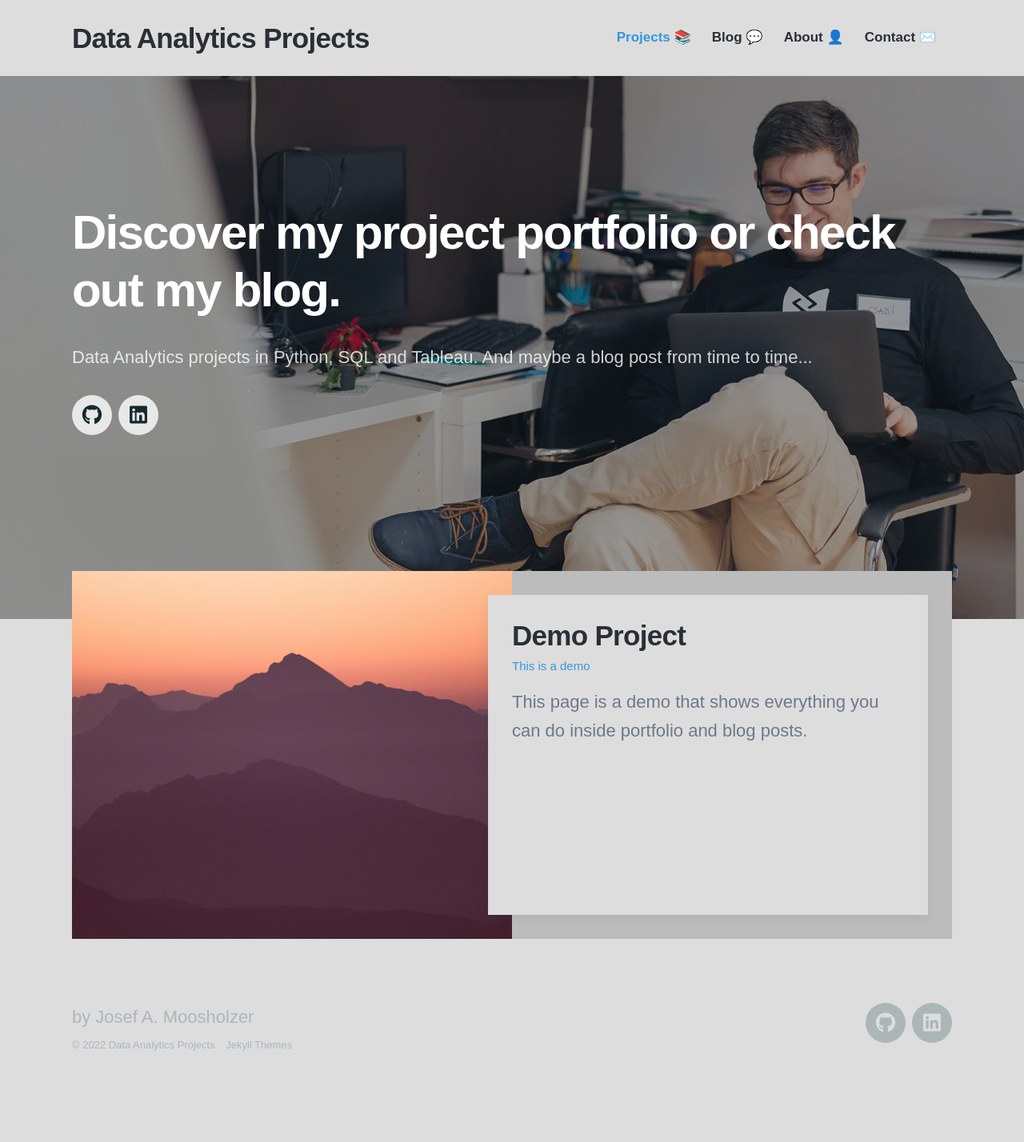
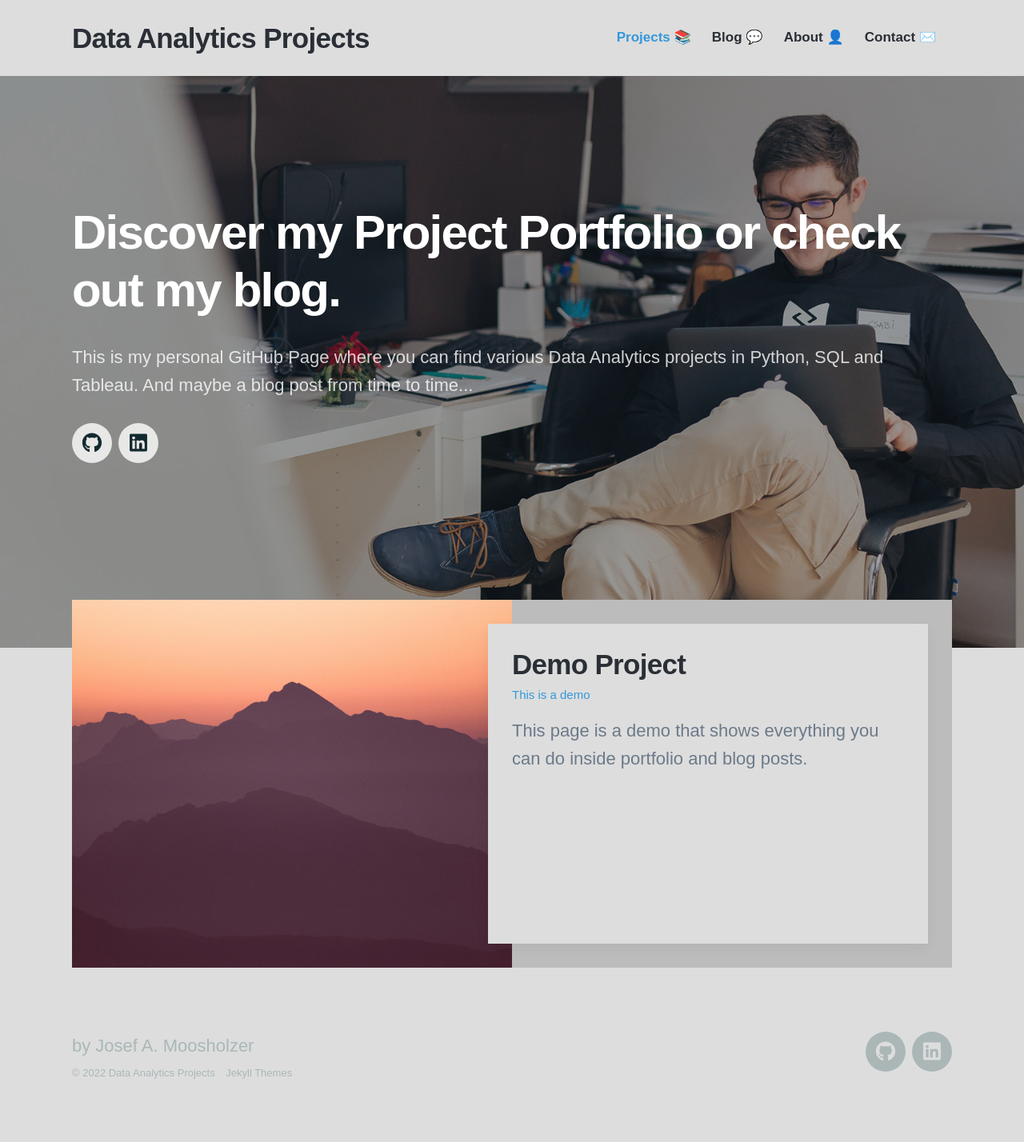
Before and after one commit to JosefMoosholzer/JosefMoosholzer.github.io, a Jekyll site: the page built from index.html, in a window 1280 px wide. Shown: the whole page at 80% size. Built offline with Jekyll 4.4.1, drawn with Linux system fonts in a browser that asks for light colours; nearby versions of some CDN libraries; some web fonts are replaced; before the commit the page ends 1393 px from its top, so only the background shows below that.

Commit message:
Index page

```diff
--- a/index.html
+++ b/index.html
@@ -13,8 +13,8 @@ featured_image: /images/demo/home.jpg
 
 	<div class="wrap">
 
-		<h1>Discover my project portfolio or check out my blog.</h1>
-		<p>Data Analytics projects in Python, SQL and Tableau. And maybe a blog post from time to time...</p>
+		<h1>Discover my Project Portfolio or check out my blog.</h1>
+		<p>This is my personal GitHub Page where you can find various Data Analytics projects in Python, SQL and Tableau. And maybe a blog post from time to time...</p>
 
 		{% include socials.html %}
 
```
